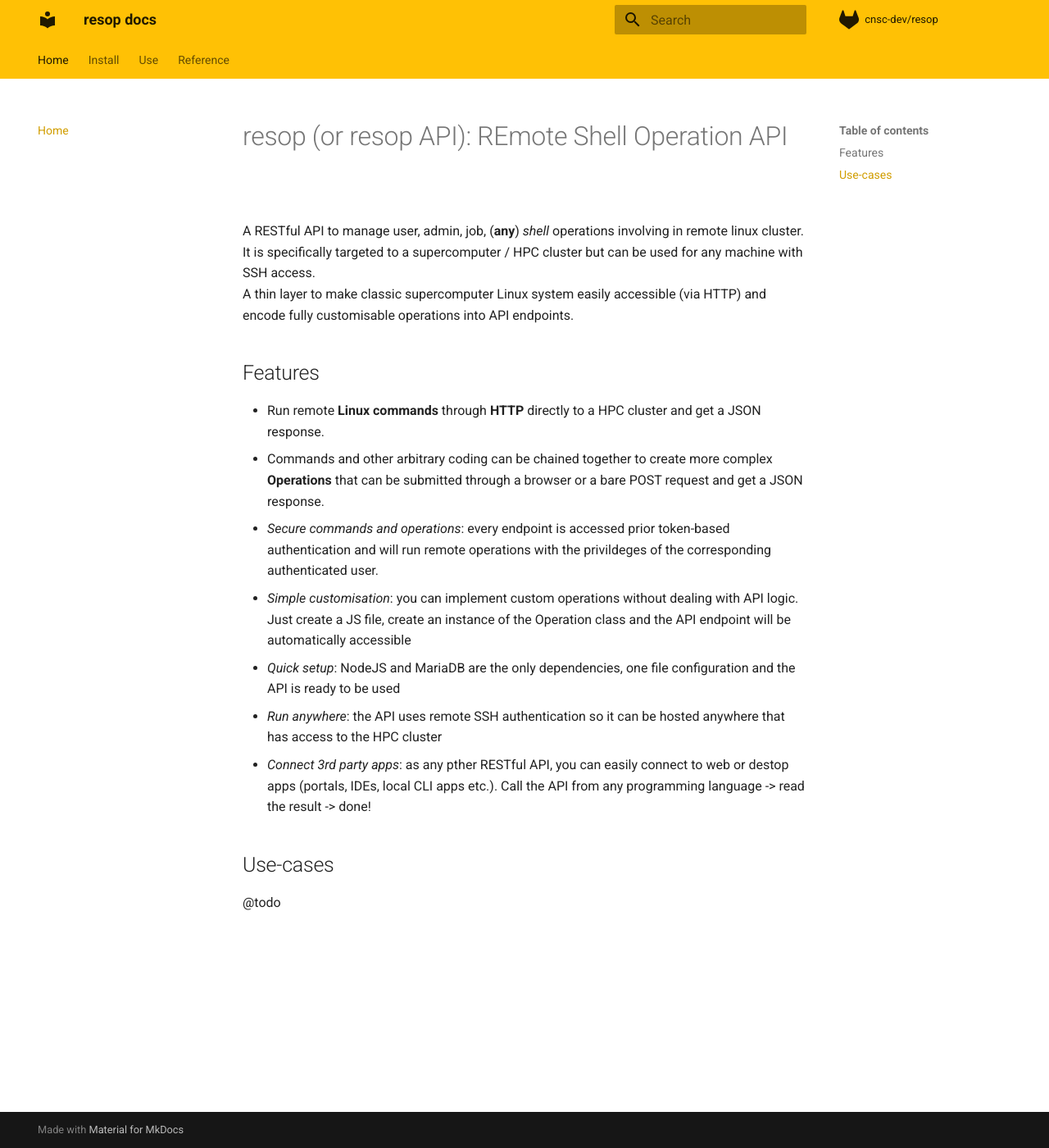
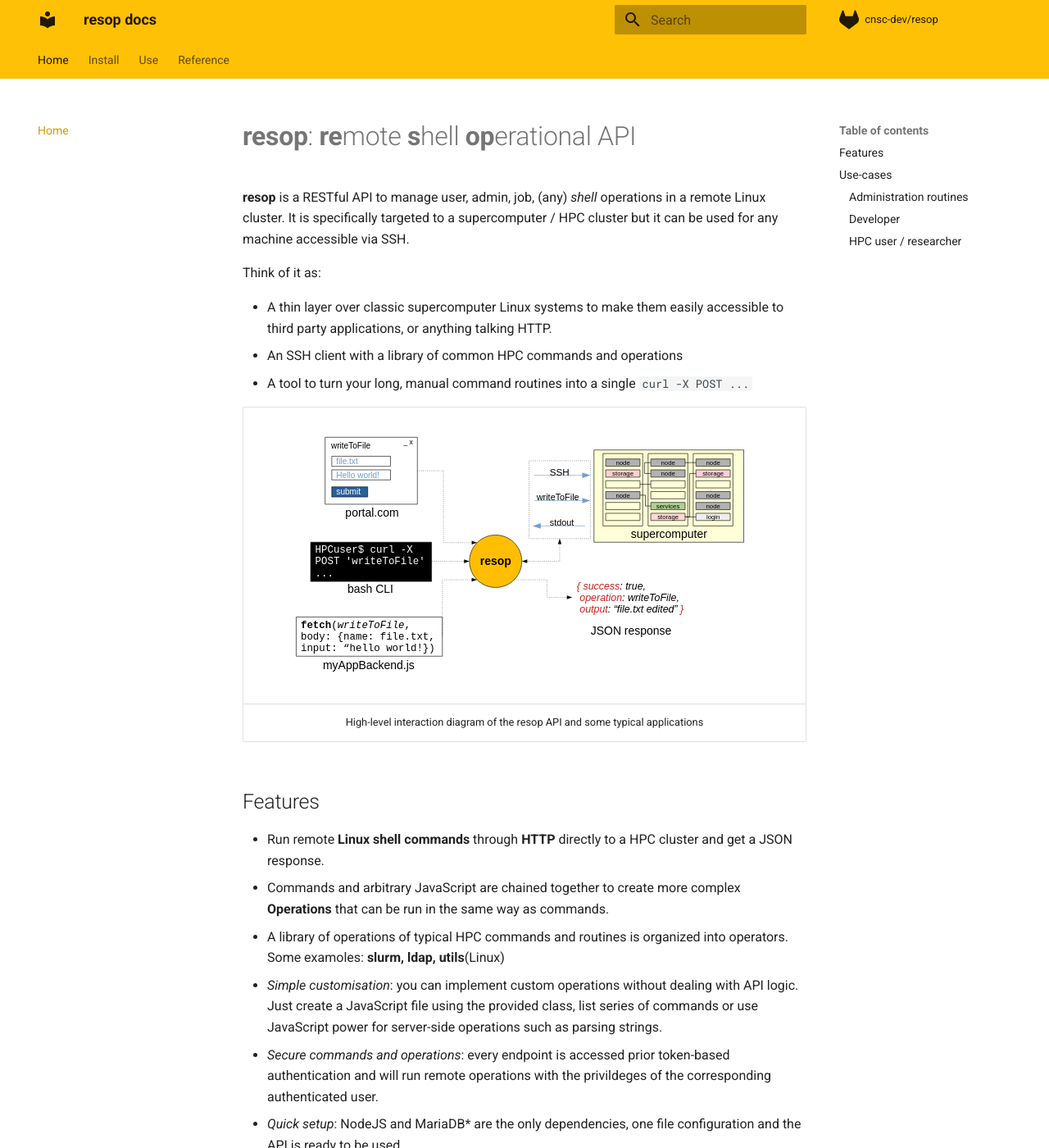
Before and after one commit to daviderovell0/resop-docs, an MkDocs documentation site: the page built from docs/index.md, in a window 1280 px wide and 1400 px high. Shown: the whole window at 82% size. Built offline with MkDocs 1.6.1 and Material for MkDocs 9.7.7, drawn with Linux system fonts in a browser that asks for light colours; some of the changed text lies outside the part shown.

Commit message:
Updated and corrected home content

````diff
--- a/docs/index.md
+++ b/docs/index.md
@@ -1,17 +1,56 @@
-# resop (or resop API): REmote Shell Operation API
+# **resop**: **re**mote **s**hell **op**erational API
 
-A RESTful API to manage user, admin, job, (**any**) *shell* operations involving in remote linux cluster. It is specifically targeted to a supercomputer / HPC cluster but can be used for any machine with SSH access. <br>
-A thin layer to make classic supercomputer Linux system easily accessible (via HTTP) and encode fully customisable operations into API endpoints.
+**resop** is a RESTful API to manage user, admin, job, (any) *shell* operations in a remote Linux cluster. It is specifically targeted to a supercomputer / HPC cluster but it can be used for any machine accessible via SSH.
 
+Think of it as:
+
+- A thin layer over classic supercomputer Linux systems to make them easily accessible to third party applications, or anything talking HTTP.
+- An SSH client with a library of common HPC commands and operations
+- A tool to turn your long, manual command routines into a single `curl -X POST ...`
+
+| ![media/api_url_explained.png](media/explanatory_diagram.svg) |
+|:--:|
+| High-level interaction diagram of the resop API and some typical applications |
 
 ## Features
-- Run remote **Linux commands** through **HTTP** directly to a HPC cluster and get a JSON response.
-- Commands and other arbitrary coding can be chained together to create more complex **Operations** that can be submitted through a browser or a bare POST request and get a JSON response.
+- Run remote **Linux shell commands** through **HTTP** directly to a HPC cluster and get a JSON response.
+- Commands and arbitrary JavaScript are chained together to create more complex **Operations** that can be run in the same way as commands.
+- A library of operations of typical HPC commands and routines is organized into operators. Some examoles: **slurm, ldap, utils**(Linux)
+- *Simple customisation*: you can implement custom operations without dealing with API logic. Just create a JavaScript file using the provided class, list series of commands or use JavaScript power for server-side operations such as parsing strings.
 - *Secure commands and operations*: every endpoint is accessed prior token-based authentication and will run remote operations with the privildeges of the corresponding authenticated user.
-- *Simple customisation*: you can implement custom operations without dealing with API logic. Just create a JS file, create an instance of the Operation class and the API endpoint will be automatically accessible
-- *Quick setup*: NodeJS and MariaDB are the only dependencies, one file configuration and the API is ready to be used
-- *Run anywhere*: the API uses remote SSH authentication so it can be hosted anywhere that has access to the HPC cluster
-- *Connect 3rd party apps*: as any pther RESTful API, you can easily connect to web or destop apps (portals, IDEs, local CLI apps etc.). Call the API from any programming language -> read the result -> done!
+- *Quick setup*: NodeJS and MariaDB* are the only dependencies, one file configuration and the API is ready to be used
+- *Run anywhere*: resop is **stateless** and uses remote SSH authentication so it can be hosted anywhere that has access to the HPC cluster
+- *Connect 3rd party apps*: as any other RESTful API, you can easily connect to web or destop apps (portals, IDEs, local CLI apps etc.). Call the API from any programming language -> read the result -> done!
+
+<sub><sup>*only needed if the logging feature is enabled</sup></sub>
 
 ## Use-cases
-@todo
+
+#### Administration routines
+I am a admin of an HPC center and I want to automate some recurrent operations that are done manually.
+
+In order to create or delete a user, I need to update different services: the system user database (LDAP), the scheduler database (Slurm) and the database for the online portal for remote visualization (PostgresSQL). The procedure to create an account becomes:
+```bash
+$ ssh admin@hpccenter # ssh into the system
+$ vim new_user.ldif # write user details to LDIF
+$ ldapadd -f new_user.ldif # add the new user the LDAP database
+$ sacctmgr create user ... # add the user to slurmdbd
+# go to the web portal and add the new user
+```
+With resop, I can group all this steps into a custom operation in my custom operator that I call: hpccenter->createUser. I will then just call:
+```bash
+curl -X POST -d "username=value1&password=value2" https://resop:3000/hpcuser/opn/createUser
+```
+Or I can call the API endpoint from within a basic HTML form page, or put it in a script on my local machine
+
+#### Developer
+I am developing a portal to facilitate user access to "HPCcluster" and I want to display a monitoring graphical interface showing available nodes with hardware information displayed when clicking on a node.
+
+I can fetch all the infomation by calling resop from the portal backend, for instance, by calling the batch scheduler (such as Slurm) informative command. I will then receive a JSON object as a response that I can parse and use for my graphical interface. This approach is language-neutral so it is compatible with any programming language my application is written in.
+
+If the functionality that I need it is not in resop library, I can also implement my personal operation in resop, in a single JavaScript file.
+#### HPC user / researcher
+
+I am an HPC user that needs to run a batch of simulations with different initial conditions. I can use resop to submit multiple jobs from my machine using [postman](https://www.postman.com/) or other tools that facilitate the interaction with an API, without having to connect to the cluster directly.
+
+(in future versions) I use the loggin functionality of the API to keep track of my past simulations and organize them.
````
Also changed, not shown: docs/media/explanatory_diagram.svg (added).
